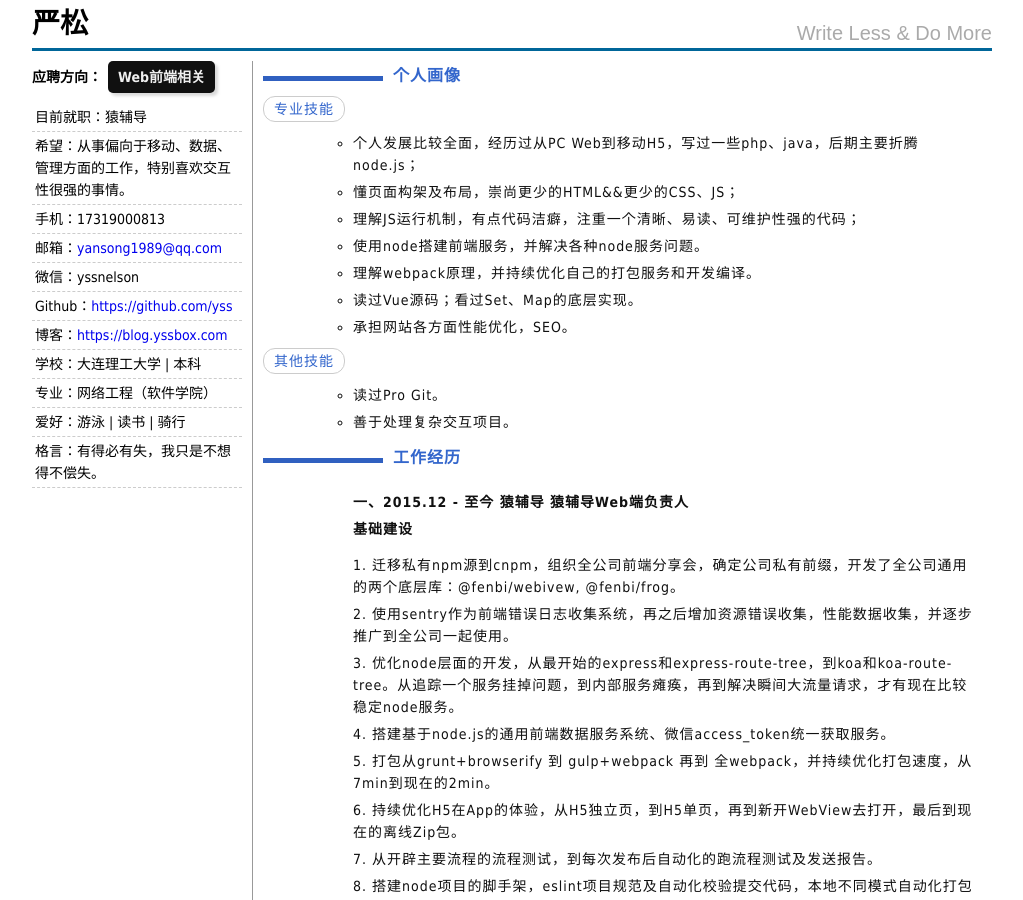
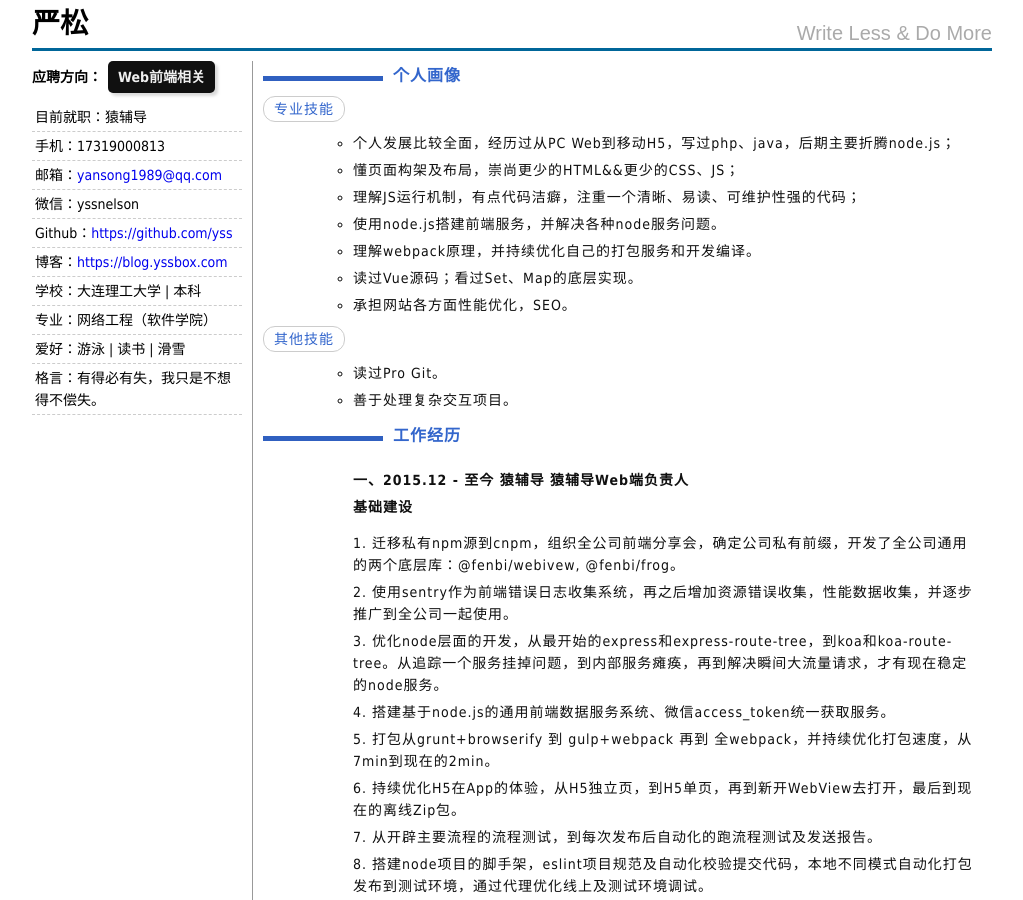
Before and after one commit to yss/yss.github.io, a Jekyll site: the page resume/index.html, which Jekyll copies as it is, in a window 1280 px wide and 900 px high. Shown: the whole window, without its empty margins (128-1151 px from the left). Built offline with Jekyll 4.4.1, drawn with Linux system fonts in a browser that asks for light colours.

Commit message:
MOD: resume

```diff
--- a/resume/index.html
+++ b/resume/index.html
@@ -85,7 +85,7 @@ table{border-collapse:collapse;border-spacing:0;}
 						<div class="cell">
 							<div class="c-title">专业技能</div>
 							<ul class="desc">
-								<li>个人发展比较全面，经历过从PC Web到移动H5，写过一些php、java，后期主要折腾node.js；</li>
+								<li>个人发展比较全面，经历过从PC Web到移动H5，写过php、java，后期主要折腾node.js；</li>
 								<!-- <li>深入了解html语义，注重html代码书写，习惯手写HTML+CSS+Javascript代码；</li> -->
 								<li>懂页面构架及布局，崇尚更少的HTML&&更少的CSS、JS；</li>
 								<!-- <li>熟悉并了解框架的基本原理，读过底层相关源码，并有基于框架开发组件的实践，<br />从事并使用过以下几种框架开发：jQuery, YUI2&3；</li> -->
@@ -93,7 +93,7 @@ table{border-collapse:collapse;border-spacing:0;}
 								<!-- <li>对原生JS较为了解，有手写原生JS的习惯；</li> -->
 								<!-- <li>流畅处理Photoshop切图（sprite图）、Fireworks的Alpha操作和一些图片优化处理；</li> -->
 								<!-- <li>一直在写、在用Node.js解决</li> -->
-                                <li>使用node搭建前端服务，并解决各种node服务问题。</li>
+                                <li>使用node.js搭建前端服务，并解决各种node服务问题。</li>
                                 <li>理解webpack原理，并持续优化自己的打包服务和开发编译。</li>
 								<li>读过Vue源码；看过Set、Map的底层实现。</li>
 								<li>承担网站各方面性能优化，SEO。</li>
@@ -129,7 +129,7 @@ table{border-collapse:collapse;border-spacing:0;}
 								<ol>
 									<li>迁移私有npm源到cnpm，组织全公司前端分享会，确定公司私有前缀，开发了全公司通用的两个底层库：@fenbi/webivew, @fenbi/frog。</li>
 									<li>使用sentry作为前端错误日志收集系统，再之后增加资源错误收集，性能数据收集，并逐步推广到全公司一起使用。</li>
-									<li>优化node层面的开发，从最开始的express和express-route-tree，到koa和koa-route-tree。从追踪一个服务挂掉问题，到内部服务瘫痪，再到解决瞬间大流量请求，才有现在比较稳定node服务。</li>
+									<li>优化node层面的开发，从最开始的express和express-route-tree，到koa和koa-route-tree。从追踪一个服务挂掉问题，到内部服务瘫痪，再到解决瞬间大流量请求，才有现在稳定的node服务。</li>
 									<li>搭建基于node.js的通用前端数据服务系统、微信access_token统一获取服务。</li>
 									<li>打包从grunt+browserify 到 gulp+webpack 再到 全webpack，并持续优化打包速度，从7min到现在的2min。</li>
 									<li>持续优化H5在App的体验，从H5独立页，到H5单页，再到新开WebView去打开，最后到现在的离线Zip包。</li>
@@ -214,7 +214,7 @@ table{border-collapse:collapse;border-spacing:0;}
 				<div class="bd">
 					<ul>
 						<li>目前就职：<span class="company">猿辅导</span></li>
-                        <li>希望：<span class="expect">从事偏向于移动、数据、管理方面的工作，特别喜欢交互性很强的事情。</span></li>
+                        <!--<li>希望：<span class="expect">从事偏向于移动、数据、管理方面的工作，特别喜欢交互性很强的事情。</span></li>-->
 						<li>手机：<span class="phone">17319000813</span></li>
 						<li>邮箱：<a href="mailto:yansong1989@qq.com" class="email">yansong1989@qq.com</a></li>
 						<li>微信：<span class="weixin">yssnelson</span></li>
@@ -222,7 +222,7 @@ table{border-collapse:collapse;border-spacing:0;}
                         <li>博客：<a href="https://blog.yssbox.com" class="blog">https://blog.yssbox.com</a></li>
 						<li>学校：<span class="school">大连理工大学 | 本科</span></li>
 						<li>专业：<span class="major">网络工程（软件学院）</span></li>
-						<li>爱好：<span class="fav">游泳 | 读书 | 骑行 </span></li>
+						<li>爱好：<span class="fav">游泳 | 读书 | 滑雪 </span></li>
                         <!-- <li>兴趣：<span class="interest" title="三国杀：什么都懂一点，生活更多彩一些！（吕蒙）">略懂略懂</span></li> -->
 						<li>格言：<span class="saying">有得必有失，我只是不想得不偿失。</span></li>
 					</ul>
```
